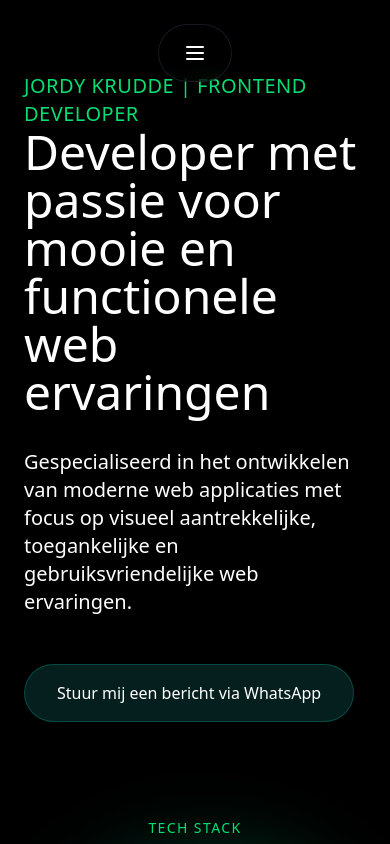
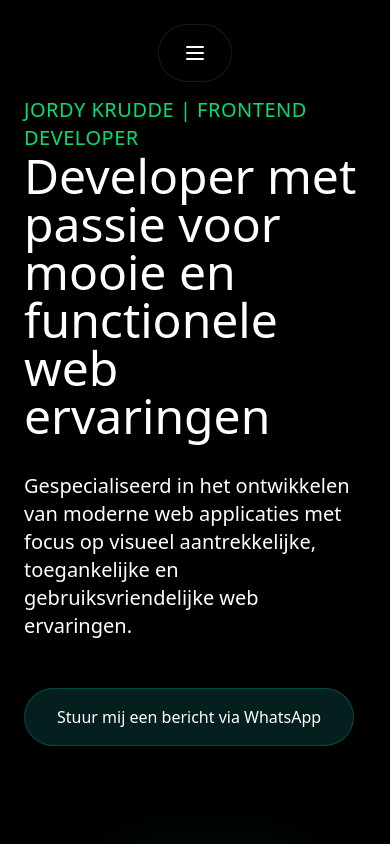
Before and after one commit to JordyKrudde/frontend-portfolio, a React (Vite) app: page / in a window 390 px wide. Shown: the top 844 px of the page. Built offline with nearby package versions, Linux system fonts and the light colour scheme.

Commit message:
change top margin for hero section

```diff
--- a/src/components/blocks/HeroSection.jsx
+++ b/src/components/blocks/HeroSection.jsx
@@ -4,7 +4,7 @@ import Button from '../ui/Button';
 function HeroSection() {
   return (
     <section
-      className="relative py-12 md:py-20 px-6 text-white md:mt-20 mt-6"
+      className="relative py-12 md:py-20 px-6 text-white md:mt-20 mt-12"
       id="home"
     >
       <div className="container flex justify-center mx-auto relative z-10">
```
